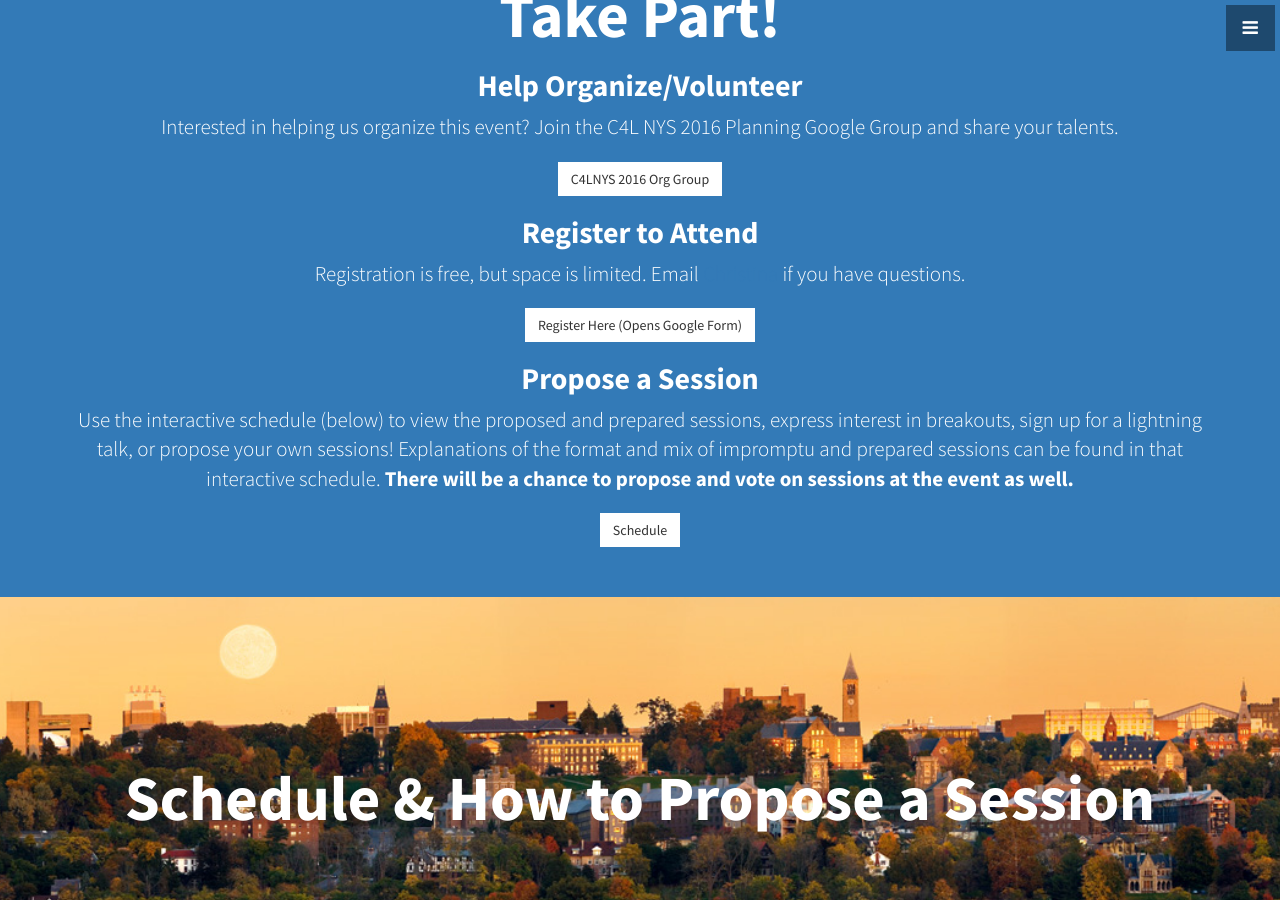
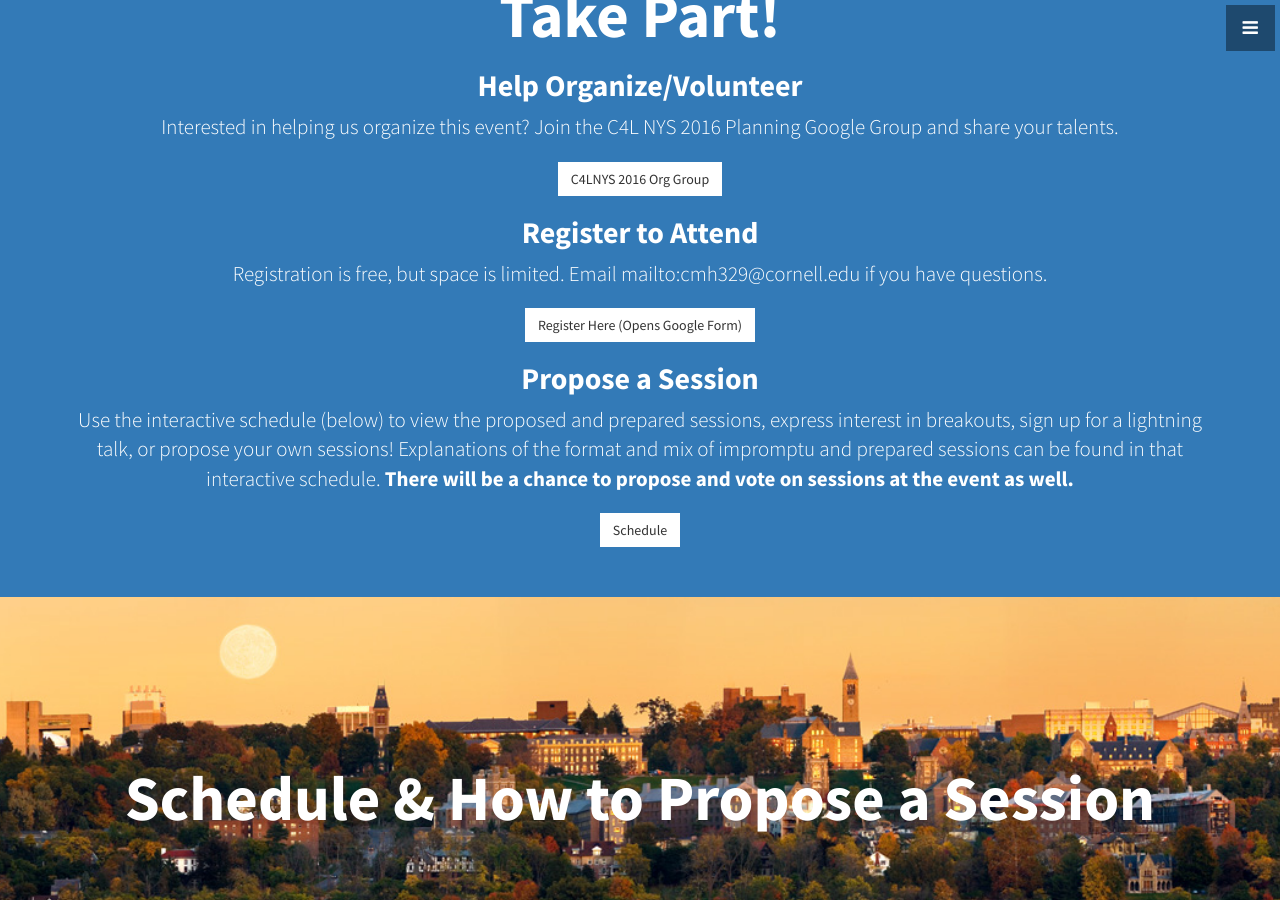
Before and after one commit to code4libNYS/2016, a Jekyll site: the page built from index.html, in a window 1280 px wide and 900 px high, scrolled down 1409 px. Built offline with Jekyll 4.4.1, drawn with Linux system fonts in a browser that asks for light colours.

```diff
--- a/_includes/takepart.html
+++ b/_includes/takepart.html
@@ -17,7 +17,7 @@
     <div class="row">
       <div class="col-lg-12 text-center">
         <h2><strong>Register to Attend</strong></h2>
-        <p class="lead">Registration is free, but space is limited. Email <a href="mailto:cmh329@cornell.edu">Christina</a> if you have questions.</p>
+        <p class="lead">Registration is free, but space is limited. Email mailto:cmh329@cornell.edu if you have questions.</p>
         <a href="http://goo.gl/forms/jQNwoOiROug4DHCS2" class="btn btn-light">Register Here (Opens Google Form)</a>
       </div>
     </div>
```
